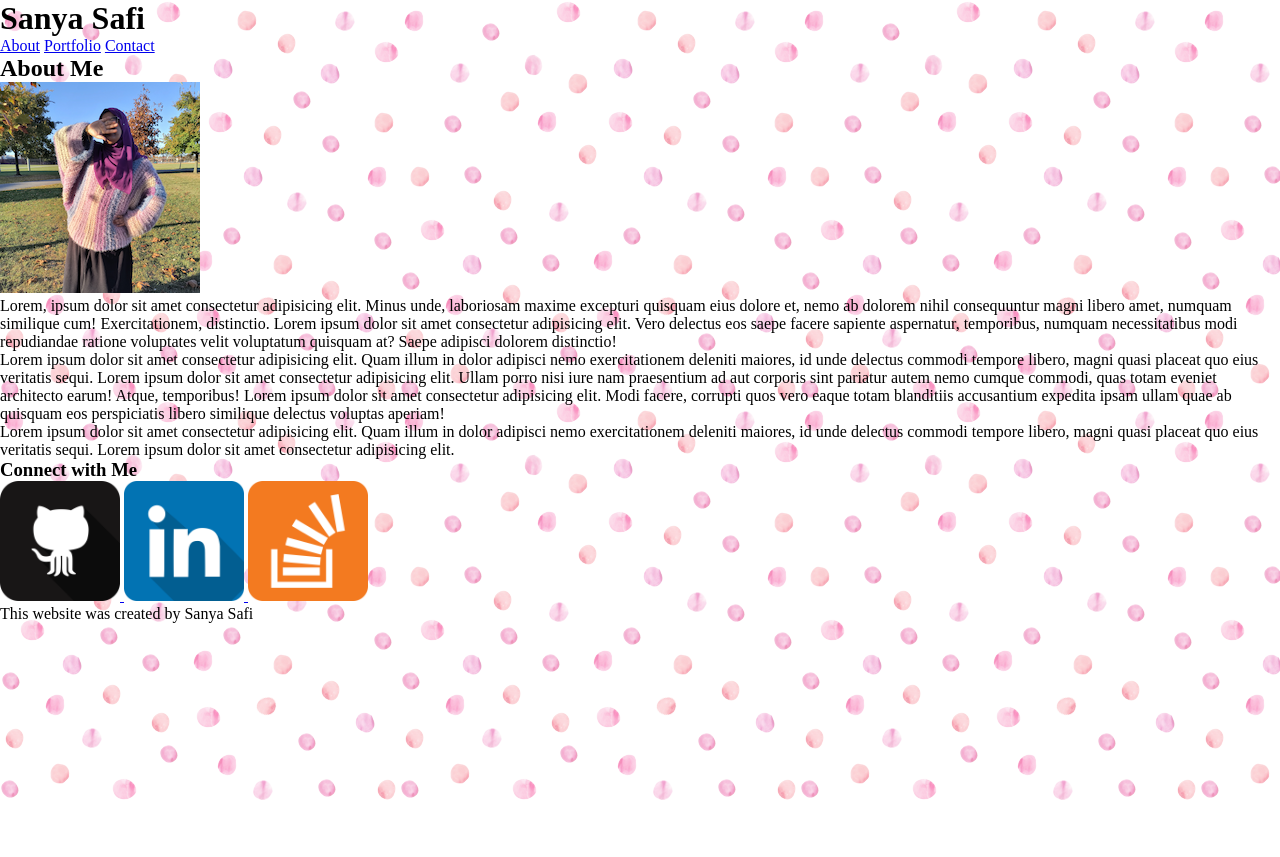
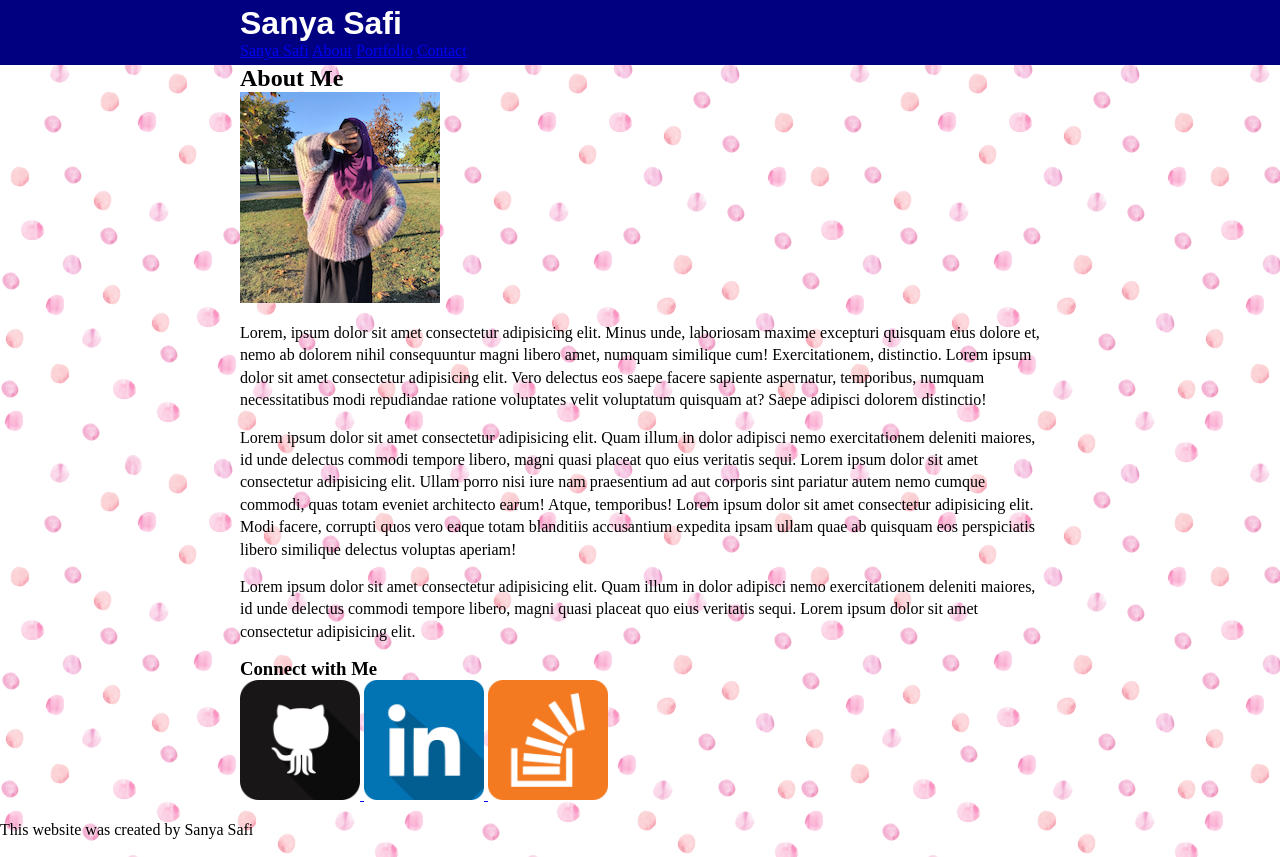
Before and after one commit to sanyasafi94/m6-hw6-safi-sanya, a plain HTML site: page index.html in a window 1280 px wide. Before the commit the page ends 800 px from the top, so only its background shows below. Drawn offline with Linux system fonts and the light colour scheme; files whose address does not match are found by name.

Commit message:
added to styles sheet and html

```diff
--- a/index.html
+++ b/index.html
@@ -12,9 +12,10 @@
         <h1>Sanya Safi</h1>
 
         <nav>
-          <a href="#">About</a>
-          <a href="#">Portfolio</a>
-          <a href="#">Contact</a>
+          <a class="logo" href="#">Sanya Safi</a>
+          <a class="link" href="#">About</a>
+          <a class="link" href="#">Portfolio</a>
+          <a class="link" href="#">Contact</a>
         </nav>
       </div>
     </header>
--- a/styles.css
+++ b/styles.css
@@ -9,5 +9,27 @@ body {
 }
 
 header{
+    background-color: navy;
+    padding: 5px;
+    margin: auto;
+}
+
+h1{
+    color: white;
+    font-family: sans-serif;
+}
+
+nav {
+    color: white;
 
 }
+
+.container{
+    max-width: 800px;
+    margin: 0 auto;
+}
+
+p {
+    margin: 15px 0;
+    line-height: 140%;
+}
```
